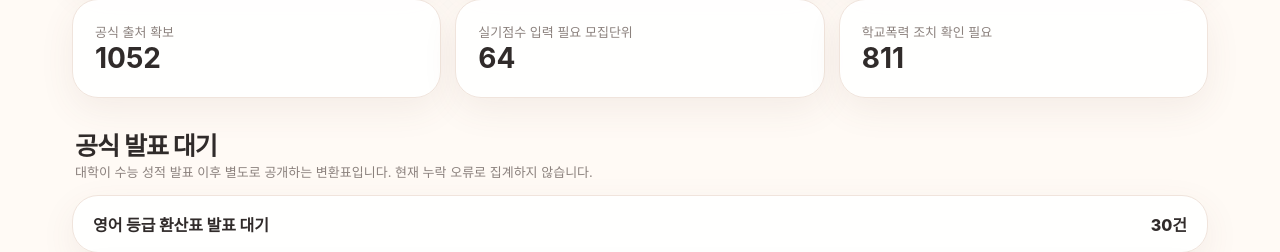
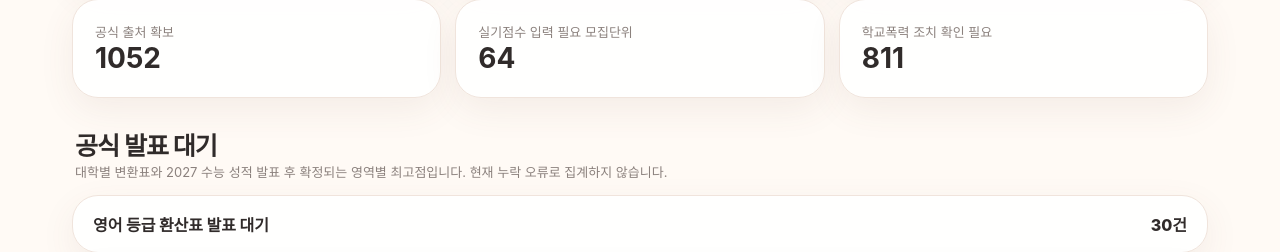
Before and after one commit to sooyachoco/2027-susi, a Next.js app: page /regular-audit in a window 1280 px wide. Shown: the part 4548-4800 px from the top of the page. Built offline with nearby package versions, Linux system fonts and the light colour scheme.

Commit message:
Clarify official release pending audit section

```diff
--- a/app/regular-audit/page.tsx
+++ b/app/regular-audit/page.tsx
@@ -108,7 +108,7 @@ export default function RegularAuditPage() {
           </div>
         </section>
         <section className="section">
-          <div className="sectionHead"><div><h2>공식 발표 대기</h2><div className="muted">대학이 수능 성적 발표 이후 별도로 공개하는 변환표입니다. 현재 누락 오류로 집계하지 않습니다.</div></div></div>
+          <div className="sectionHead"><div><h2>공식 발표 대기</h2><div className="muted">대학별 변환표와 2027 수능 성적 발표 후 확정되는 영역별 최고점입니다. 현재 누락 오류로 집계하지 않습니다.</div></div></div>
           <div style={{ display: "grid", gap: 10 }}>
             {["pendingEnglishGradeTable", "pendingInquiryConversionTable", "pendingSubjectMaximumScores"].map((key) => {
               const count = data.issueCounts[key] ?? 0;
```
